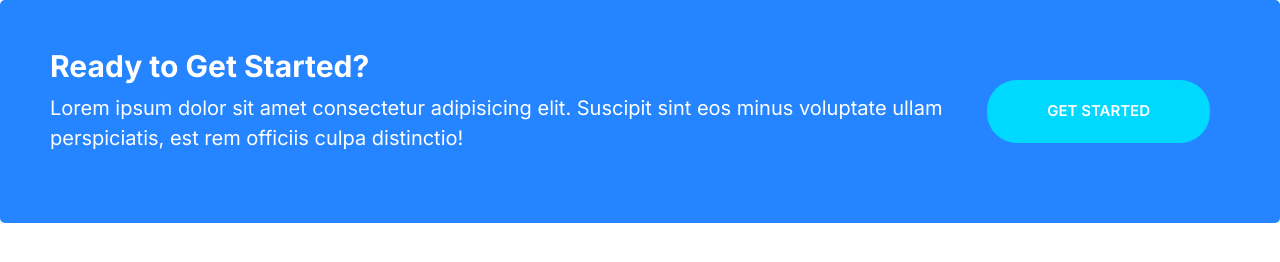
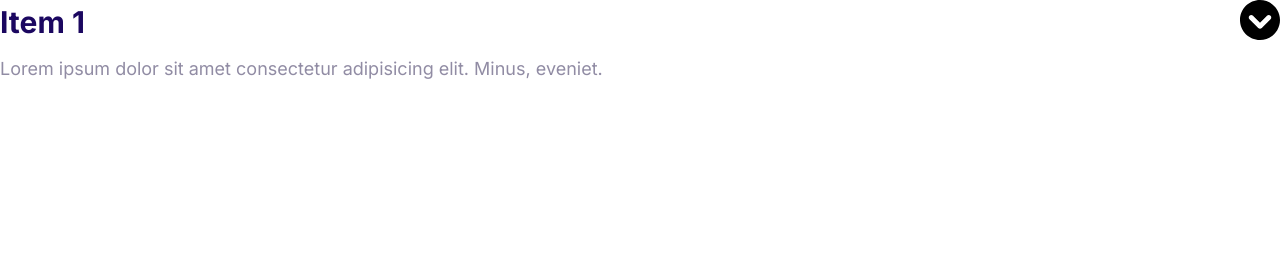
Before and after one commit to valen1965/MOSHIFY-project, a plain HTML site: page index.html in a window 1280 px wide. Drawn offline with Linux system fonts and the light colour scheme.

Commit message:
Build collapsible component.

```diff
--- a/CSS/styles.css
+++ b/CSS/styles.css
@@ -185,6 +185,10 @@ a {
 
 .icon--white {
   fill: #fff;
+}
+
+.icon--black {
+  fill: black;
 }
 
 .icon-container {
@@ -565,3 +569,48 @@ FIXME:*/
     margin: 0 2rem;
   }
 }
+
+/* TODO: Collapsibles  */
+
+.collapsible__header {
+  display: flex;
+  justify-content: space-between;
+}
+
+.collapsible__heading {
+  margin-top: 0;
+  font-size: 3rem;
+}
+
+.collapsible__chevron {
+  transform: rotate(-90deg);
+  transition: transform 0.5s;
+}
+
+/* standard collapsible property
+
+.collapsible__content {
+  display: none;
+}
+*/
+
+/* TODO:   animated collapsible property   */
+
+.collapsible__content {
+  max-height: 0;
+  overflow: hidden;
+  opacity: 0;
+  transition: all 0.7s;
+}
+
+.collapsible--expanded .collapsible__chevron {
+  transform: rotate(0);
+}
+
+.collapsible--expanded .collapsible__content {
+  /* display: block;
+
+ for animated property */
+  max-height: 100vh;
+  opacity: 1;
+}
--- a/index.html
+++ b/index.html
@@ -18,17 +18,17 @@
     <title>Document</title>
 </head>
   <body>
-     <div class="callout callout--primary">
-      <div class="grid grid--1x2">
-        <div class="callout__content">
-          <h2 class="callout__heading">Ready to Get Started?</h2>
-          <p>
-            Lorem ipsum dolor sit amet consectetur adipisicing elit. Suscipit sint eos minus voluptate ullam perspiciatis, est rem officiis culpa distinctio!
-          </p>
-        </div>
-        <a href="#" class="btn btn--secondary btn--stretched">Get Started</a>
+    <div class="collapsible collapsible--expanded">
+      <header class="collapsible__header">
+        <h2 class="collapsible__heading">Item 1</h2>
+          <svg class="icon icon--black collapsible__chevron">
+            <use xlink: href="images/sprite3.svg#chevron-down"></use>
+          </svg>
+       </header>
+      <div class="collapsible__content">
+        Lorem ipsum dolor sit amet consectetur adipisicing elit. Minus, eveniet.
       </div>
      </div>
-
+   <script src="js/main.js"></script>
   <body>
 </html>
--- /dev/null
+++ b/js/main.js
@@ -0,0 +1,6 @@
+const collapsibles = document.querySelectorAll(".collapsible");
+collapsibles.forEach((item) =>
+  item.addEventListener("click", function () {
+    this.classList.toggle("collapsible--expanded");
+  })
+);
```
Also changed, not shown: components/collapsible.html (added, +11 -0 lines), images/sprite2.svg (added), images/sprite3.svg (added).
